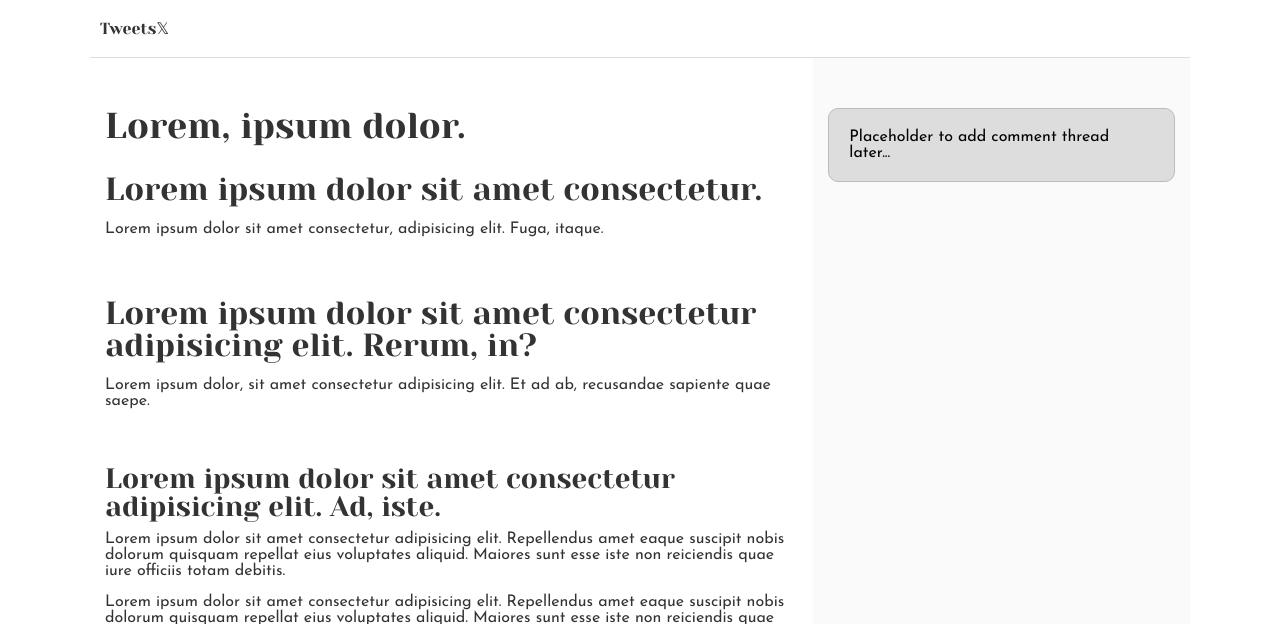
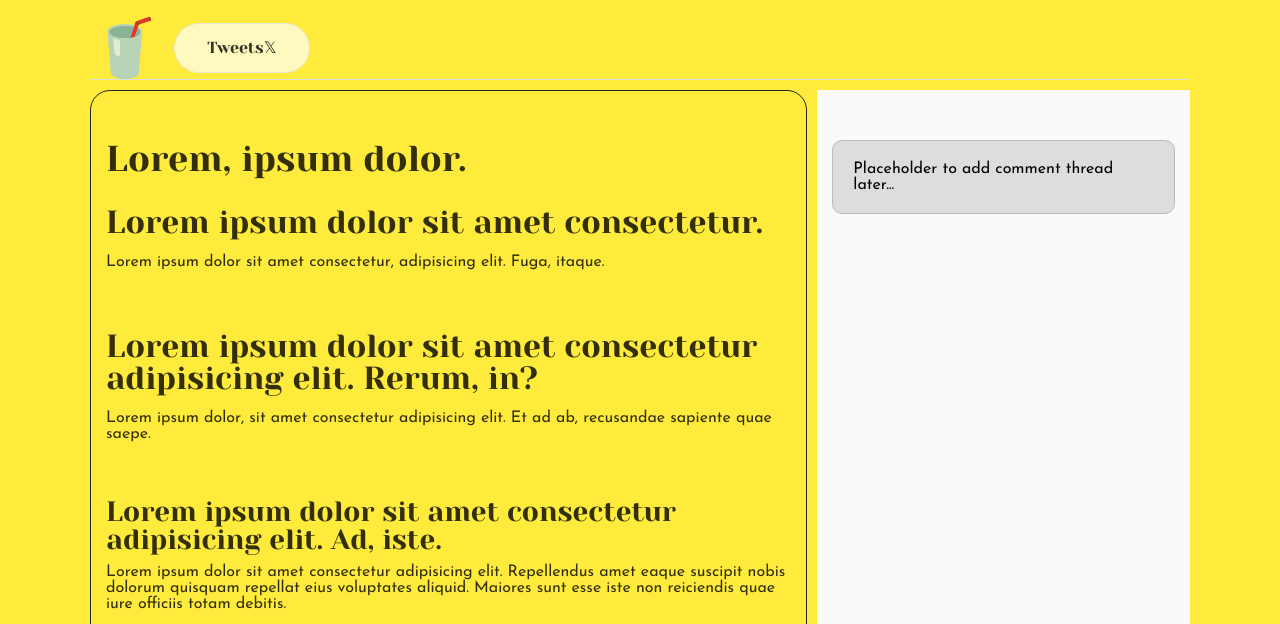
Before and after one commit to matin-shelby/alx_html_css, a plain HTML site: page css_basic/index.html in a window 1280 px wide. Shown: the top 624 px of the page. Drawn offline with Linux system fonts and the light colour scheme.

Commit message:
Add color to index

```diff
--- a/css_basic/base.css
+++ b/css_basic/base.css
@@ -132,7 +132,7 @@ header li a {
 	margin: 0 10px;
 }
 header li.logo {
-	font-size: 36px;
+	font-size: 56px;
 }
 header a {
 	text-decoration: none;
--- a/css_basic/index.html
+++ b/css_basic/index.html
@@ -10,7 +10,8 @@
 <body class="works_on_smartphone">
     <header>
         <ul>
-            <li><a href="tweets.html">Tweets𝕏</a></li>
+          <li class="logo">&#129380;</li>
+            <li><a href="tweets.html" class="button">Tweets𝕏</a></li>
         </ul>
     </header>
 
--- a/css_basic/styles.css
+++ b/css_basic/styles.css
@@ -5,6 +5,7 @@
 }
 
 body {
+    background-color: rgba(255, 235, 59);
     display: flex;
     flex-direction: column;
 }
@@ -13,14 +14,28 @@ main {
     display: flex;
     flex: auto;
     flex-direction: row;
+    margin-top: 10px;
 }
 
 main article {
     flex: 2;
-    overflow-y: auto
+    overflow-y: auto;
+    border: 1px solid rgb(34, 33, 30);
+    border-radius: 20px;
+    margin-right: 10px;
 }
 
 main aside {
     flex: 1;
     overflow-y: auto
 }
+
+.button {
+    display: inline-block;
+    padding: 1em 2em;
+    border-radius: 30px;
+    background: rgba(255, 255, 255, 0.678);
+    border: 1px solid rgb(231, 230, 218);
+    backdrop-filter: blur(10px);
+    transition: background-color 0.3s ease, color 0.3s ease;
+}
```
